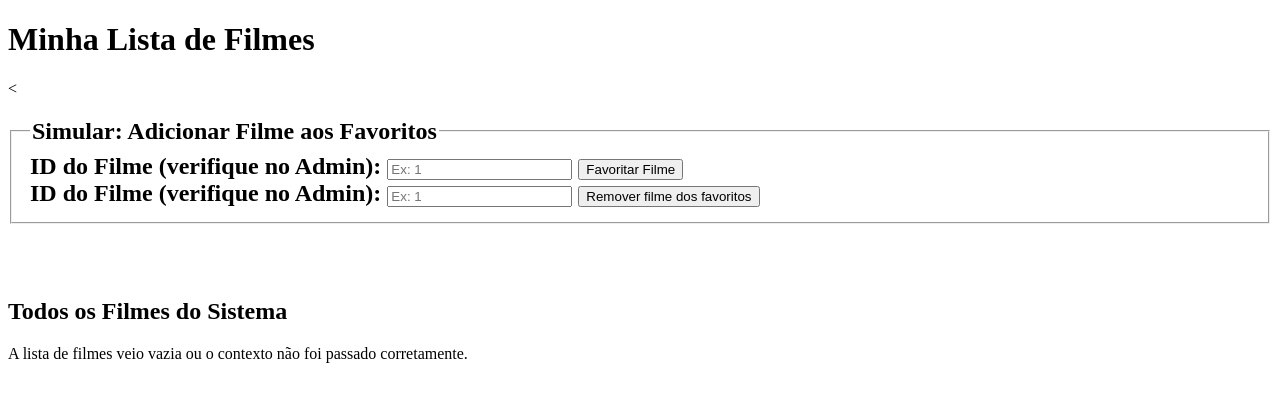
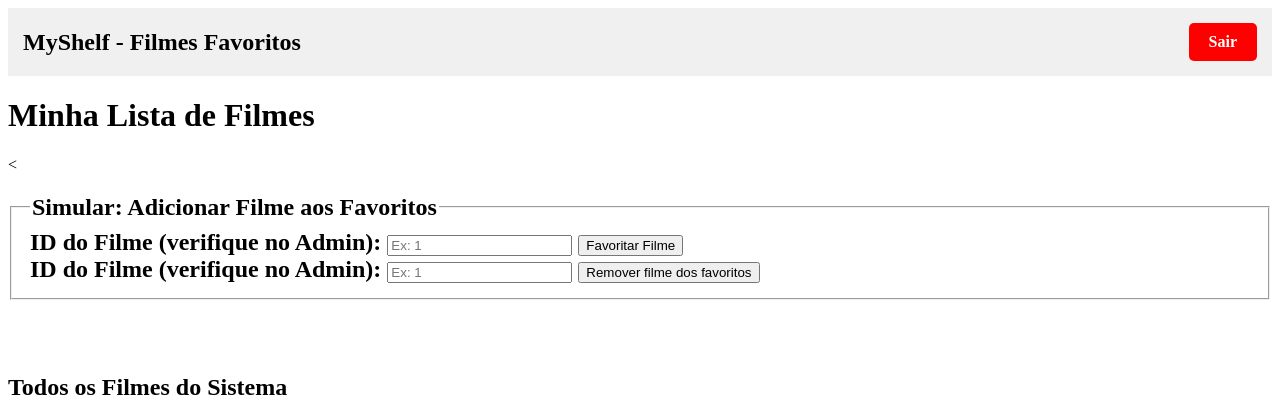
Before and after one commit to joaoemanuel04/myshelf, a Django app: page /filmes_favoritos/ in a window 1280 px wide. Shown: the top 420 px of the page. Run offline with Django 5.2, Linux system fonts and the light colour scheme; the visitor is signed in with stand-in values (Sample User, id 1); data that the repository does not hold is empty.

Commit message:
feat (view): adição de um botao de sair em filmes favoritos.

```diff
--- a/templates/filmes_favoritos.html
+++ b/templates/filmes_favoritos.html
@@ -5,6 +5,10 @@
     <title>Teste - Filmes Favoritos</title>
 </head>
 <body>
+    <header style="background-color: #f0f0f0; padding: 15px; margin-bottom: 20px; display: flex; justify-content: space-between; align-items: center;">
+        <h2 style="margin: 0;">MyShelf - Filmes Favoritos</h2>
+        <a href="{% url 'logout' %}" style="background-color: red; color: white; padding: 10px 20px; text-decoration: none; border-radius: 5px; font-weight: bold;">Sair</a>
+    </header>
 
     <h1>Minha Lista de Filmes</h1>
 
```
